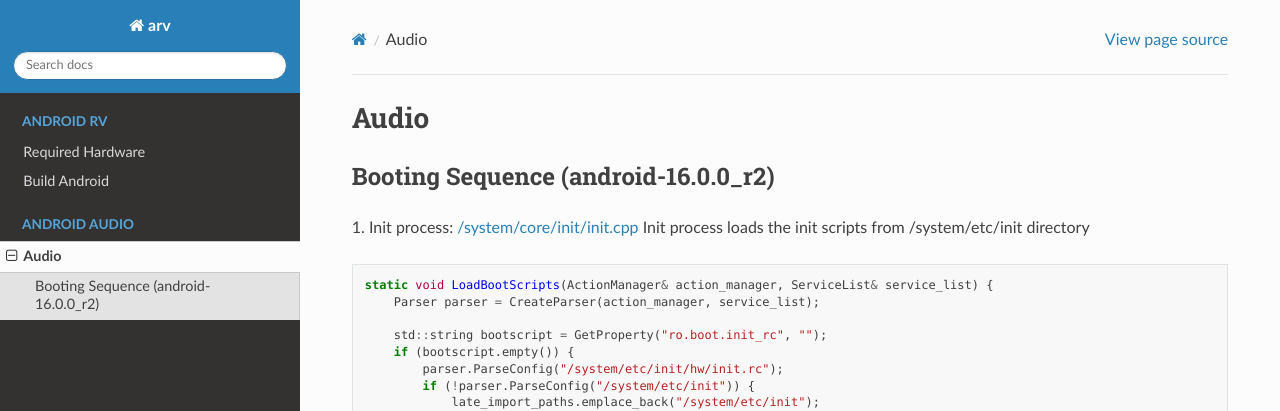
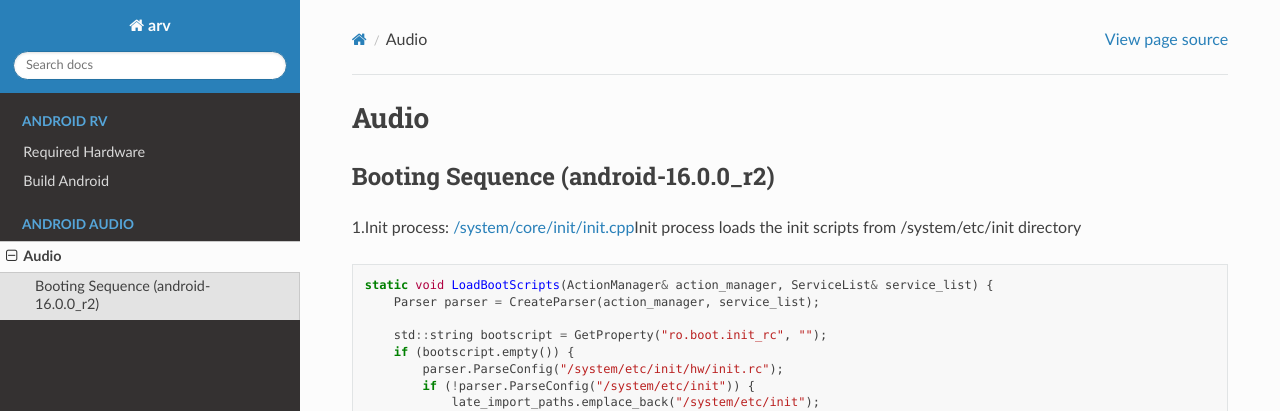
Before and after one commit to duc-nguyenhoang/readthedocs-home, a Sphinx documentation site: the page built from source/audio/doc.rst, in a window 1280 px wide and 900 px high. Shown: the top 411 px of the window. Built offline with Sphinx 7.4.7 and the Read the Docs theme 3.1.0, drawn with Linux system fonts in a browser that asks for light colours; pages that are not in the unit, such as notebooks, are missing from menus.

```diff
--- a/source/audio/doc.rst
+++ b/source/audio/doc.rst
@@ -3,7 +3,7 @@ Audio
 =====
 Booting Sequence (android-16.0.0_r2)
 ==========================================
-1. Init process: `/system/core/init/init.cpp <https://cs.android.com/android/platform/superproject/+/android-16.0.0_r2:system/core/init/init.cpp>`_
+1.Init process: `/system/core/init/init.cpp <https://cs.android.com/android/platform/superproject/+/android-16.0.0_r2:system/core/init/init.cpp>`_\
 Init process loads the init scripts from /system/etc/init directory
 
 .. code-block:: cpp
```
